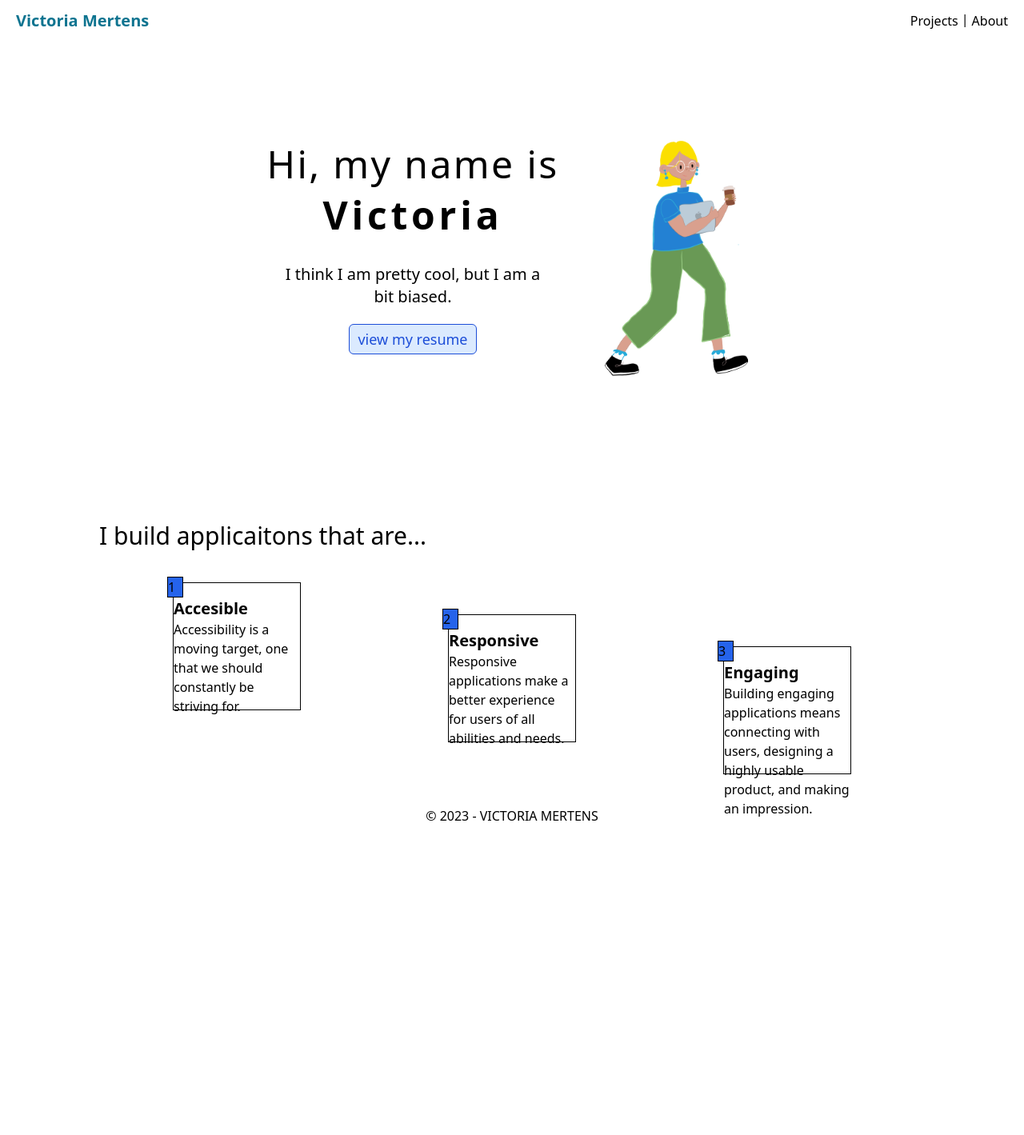
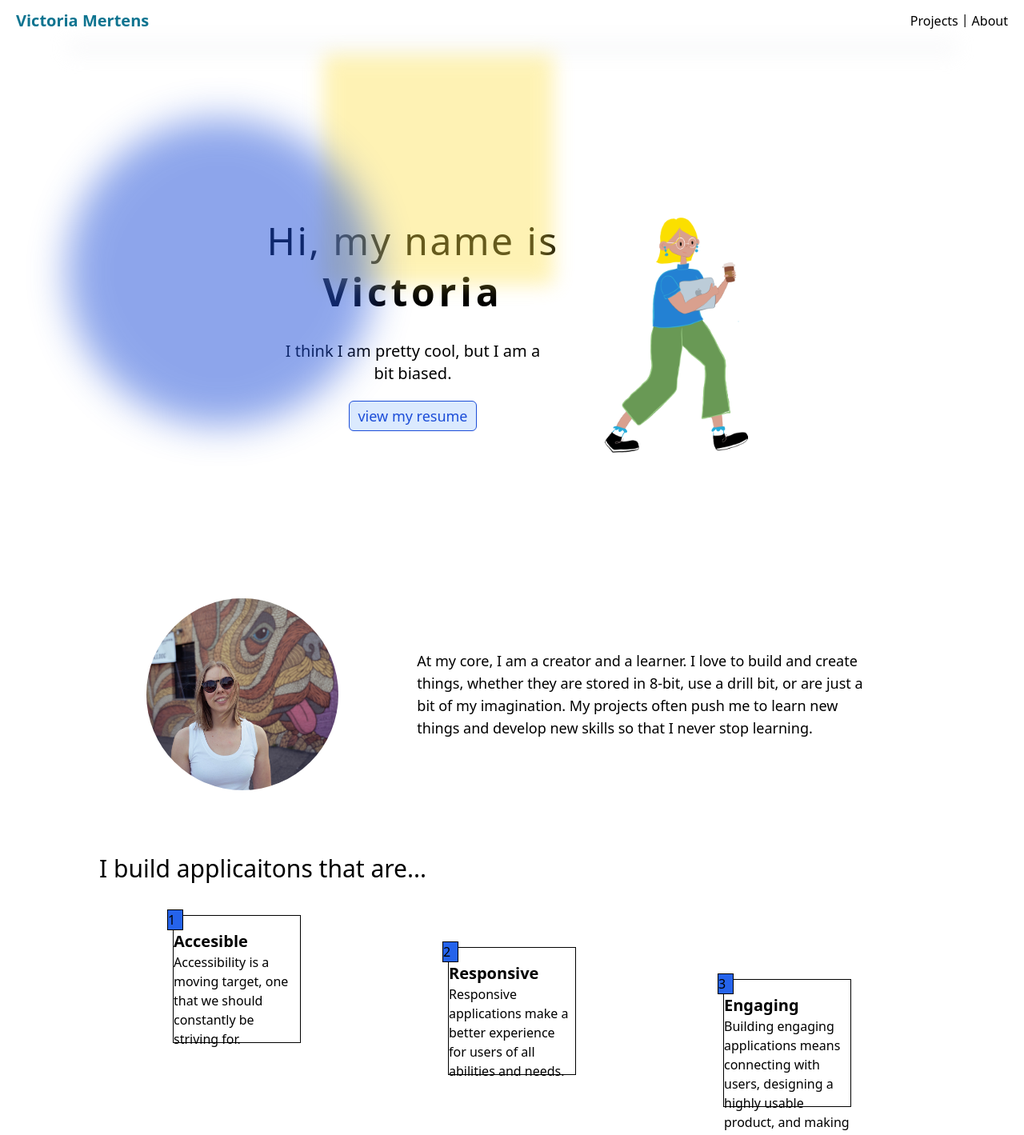
Before and after one commit to victoriamertens/next-portfolio, a Next.js app: page /about in a window 1280 px wide. Shown: the top 1419 px of the page at 80% size. Before the commit the page ends 1032 px from the top, so only its background shows below. Built offline with nearby package versions, Linux system fonts and the light colour scheme.

Commit message:
Background design update for about page

```diff
--- a/src/app/about/page.tsx
+++ b/src/app/about/page.tsx
@@ -15,6 +15,9 @@ import Link from 'next/link';
 export default function About() {
   return (
     <div>
+      <div className="border-8 bg-red-500 opacity-30 blur-md"></div>
+      <div className="bg-yellow-300 rounded-md h-72 w-72 opacity-40 blur-md ml-80 -mb-52"></div>
+      <div className="bg-blue-700 rounded-full h-96 w-96 opacity-50 blur-xl -mb-96"></div>
       <div className="flex flex-col-reverse sm:flex-row align-middle  my-20 justify-center">
         <div
           id="left-side"
@@ -60,6 +63,22 @@ export default function About() {
             About Me
           </h2>
         </div> */}
+        <div className="flex flex-col sm:flex-row justify-evenly items-center my-10 gap-10">
+          <Image
+            src={photome}
+            alt="Victoria with sunglasses on"
+            // width={200}
+            // height={300}
+            className="object-cover h-60  w-60 basis-60 grow-0 shrink-0 overflow-hidden rounded-full"
+          />
+
+          <p className=" text-lg max-w-xl">
+            At my core, I am a creator and a learner. I love to build and create
+            things, whether they are stored in 8-bit, use a drill bit, or are
+            just a bit of my imagination. My projects often push me to learn new
+            things and develop new skills so that I never stop learning.
+          </p>
+        </div>
 
         <div className="flex flex-col">
           <h3 className="my-10 text-3xl">I build applicaitons that are...</h3>
@@ -101,21 +120,4 @@ export default function About() {
   );
 }
 
-// <div className="flex justify-evenly items-center my-10">
-//             <Image
-//               src={photome}
-//               alt="Victoria with sunglasses on"
-//               width={200}
-//               height={300}
-//               className="object-cover h-60 w-60 overflow-hidden rounded-full"
-//             />
-//             <div className="bg-blue-300 px-10 py-2 mt-20 -ml-56">
-//               <p className="w-80 text-lg">
-//                 At my core, I am a creator and a learner. I love to build and
-//                 create things, whether they are stored in 8-bit, use a drill
-//                 bit, or are just a bit of my imagination. My projects often push
-//                 me to learn new things and develop new skills so that I never
-//                 stop learning.
-//               </p>
-//             </div>
-//           </div>
+//
```
